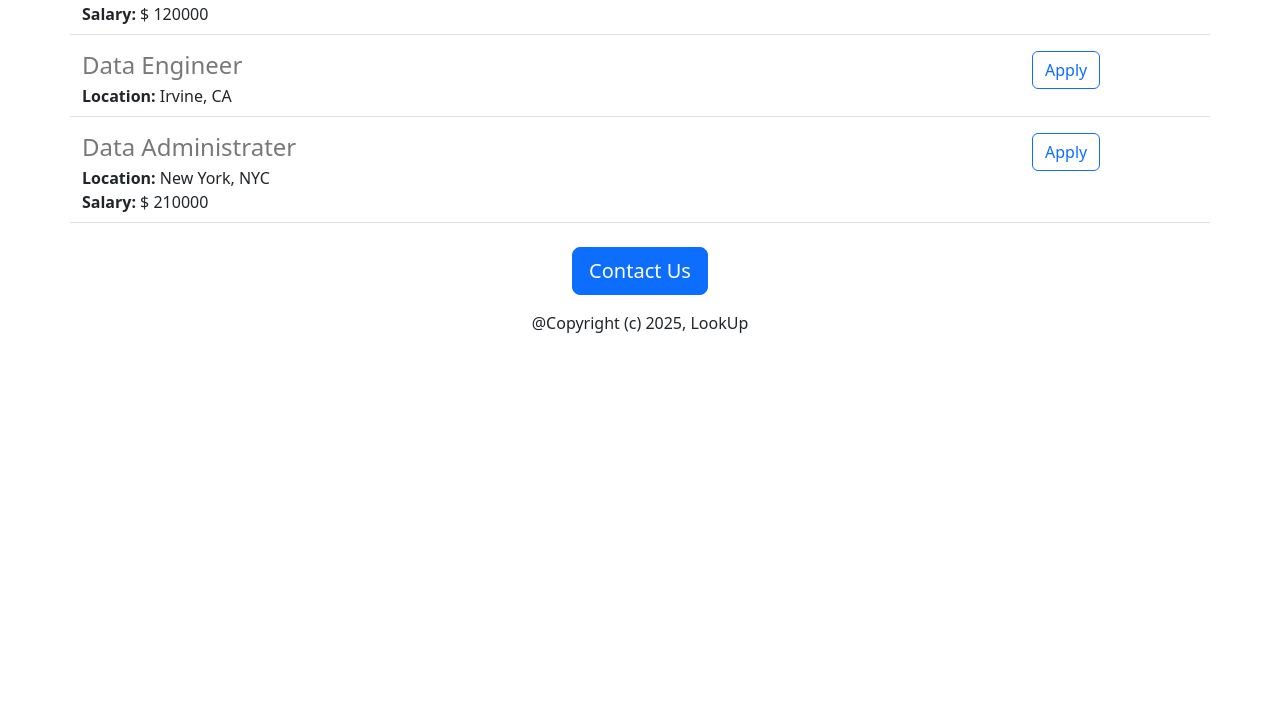
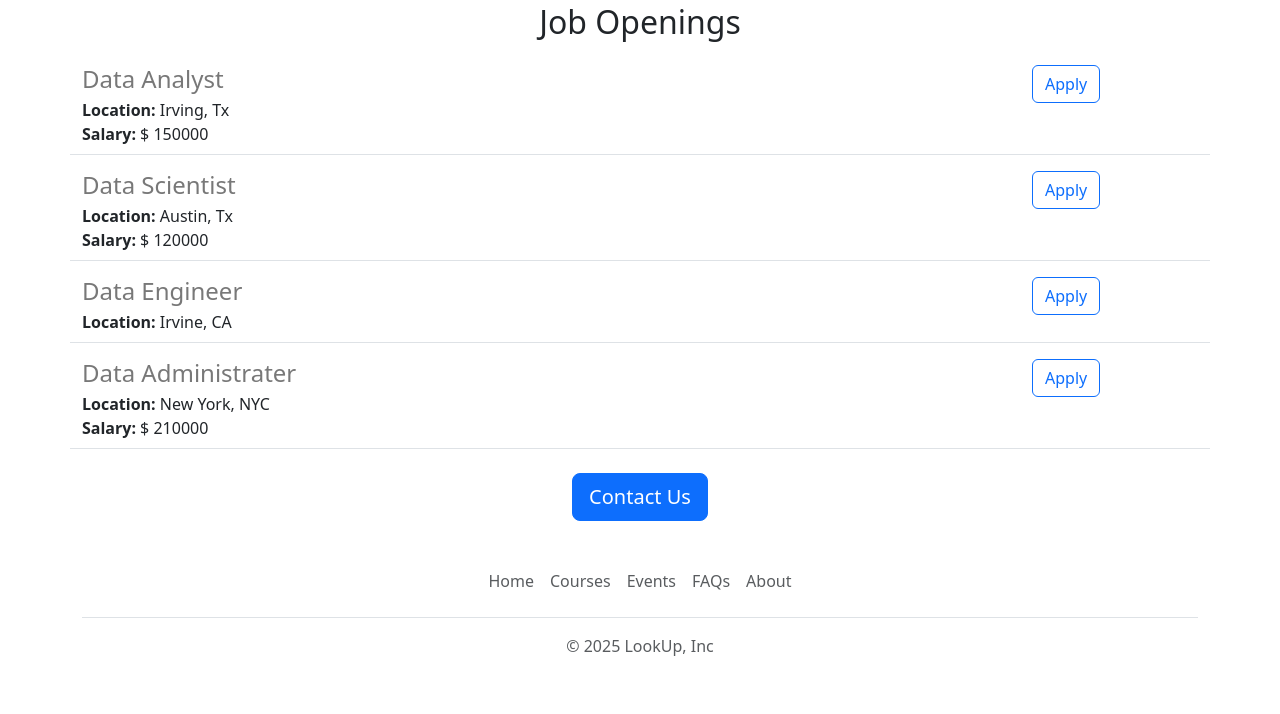
Before and after one commit to kaushiksri264/lookup-careers-website, a Flask app: page / in a window 1280 px wide. Shown: the part 821-1535 px from the top of the page. Before the commit the page ends 1154 px from the top, so only its background shows below. Run offline with Flask 3, Linux system fonts and the light colour scheme.

Commit message:
Functional and Aesthetic improvements

```diff
--- /dev/null
+++ b/templates/footer.html
@@ -0,0 +1,22 @@
+ <div class="container">
+      <footer class="py-3 my-4">
+        <ul class="nav justify-content-center border-bottom pb-3 mb-3">
+          <li class="nav-item">
+            <a target="_blank" href="https://lookup.ai" class="nav-link px-2 text-body-secondary">Home</a>
+          </li>
+          <li class="nav-item">
+            <a target="_blank" href="https://lookup.ai/courses" class="nav-link px-2 text-body-secondary">Courses</a>
+          </li>
+          <li class="nav-item">
+            <a target="_blank" href="https://lookup.ai/events" class="nav-link px-2 text-body-secondary">Events</a>
+          </li>
+          <li class="nav-item">
+            <a href="#" class="nav-link px-2 text-body-secondary">FAQs</a>
+          </li>
+          <li class="nav-item">
+            <a target="_blank" href="https://lookup.ai/about" class="nav-link px-2 text-body-secondary">About</a>
+          </li>
+        </ul>
+        <p class="text-center text-body-secondary">&copy; 2025 LookUp, Inc</p>
+      </footer>
+    </div>
--- a/templates/home.html
+++ b/templates/home.html
@@ -11,17 +11,25 @@
           height:320px;
           width: 100%;
           object-fit:cover;
+          margin-bottom:16px;
         }
 
     </style>
 
   </head>
   <body>
+    {% include 'nav.html' %}
+     <img class = "img-fluid" id="banner" src="https://100f3f91-859d-4d05-845a-eb1a6bcdb9a0-00-26i7c1aryfk3a.kirk.replit.dev/static/banner.jpg">
     <div class = "container">
       <h1 class = "text-center mt-4 mb-4"> {{company_name}} Careers</h1>
-        <img class = "img-fluid" id="banner" src="https://100f3f91-859d-4d05-845a-eb1a6bcdb9a0-00-26i7c1aryfk3a.kirk.replit.dev/static/banner.jpg">
-      <h2 class="text-center">About LookUp</h2>
+      <div class = "row" style="margin-bottom:16px">
+        <div class= "col-md-6">
          <p class ="lead">Lorem ipsum dolor sit amet, consectetur adipiscing elit, sed do eiusmod tempor incididunt ut labore et dolore magna aliqua. Ut enim ad minim veniam, quis nostrud exercitation ullamco laboris nisi ut aliquip ex ea commodo consequat. Duis aute irure dolor in reprehenderit in voluptate velit esse cillum dolore eu fugiat nulla pariatur. Excepteur sint occaecat cupidatat non proident, sunt in culpa qui officia deserunt mollit anim id est laborum.</p>
+        </div>
+        <div class="d-none d-md-block col-md-6">
+        <img src = "/static/working.jpg" style= "height:320px; border-radius:4px;">
+        </div>
+      </div>
       <h2 class="text-center mt-2 mb-4">Job Openings</h2>
         <div>
           {% for job in jobs %}
@@ -29,9 +37,9 @@
           {% endfor %}
         </div>
       <div class="text-center mt-4">
-         <button class = "btn btn-primary btn-lg">Contact Us</button>
-          <p class="mt-3">@Copyright (c) 2025, LookUp</p>
+         <a href="mailto:hello@lookup.ai?subject=Question%20about%20Job%20Opening&body=My%20name%3A%20%3Cyour%20name%20here%3E%0D%0AMy%20Question%3A%20%3Cyour%20question%20here%3E%0D%0A" class = "btn btn-primary btn-lg">Contact Us</a>
       </div>
     </div>
+    {% include 'footer.html' %}
   </body>
 </html>
--- a/templates/jobitem.html
+++ b/templates/jobitem.html
@@ -13,7 +13,7 @@
     </div>
     {% endif %}
   </div>
-  <div class="col-2">
-     <button type="button" class="btn btn-outline-primary">Apply</button>
+  <div class="col-2 padding-right:16px">
+     <a href="mailto:hello@lookup.ai?subject=Application%20for%20{{job['title']}}&body=My%20name%3A%20%3Cyour%20name%20here%3E%0D%0AMy%20Resume%20link%3A%20%3Cyour%20resume%20link%3E%0D%0AMy%20LinkedIn%20link%3A%20%3Cyour%20linkedin%20here%3E%0D%0A" type="button" class="btn btn-outline-primary">Apply</a>
   </div>
 </div>
--- /dev/null
+++ b/templates/nav.html
@@ -0,0 +1,9 @@
+<nav class="navbar shadow-sm fixed-top bg-white">
+  <div class="container-fluid">
+    <a class="navbar-brand" href="#">
+      <img src="/static/logo.svg" alt="Bootstrap" width="30" height="24">
+      LookUp
+    </a>
+  </div>
+</nav>
+<div style= "height:56px" ></div>
```
Also changed, not shown: static/logo.svg (added), 1 other file.
